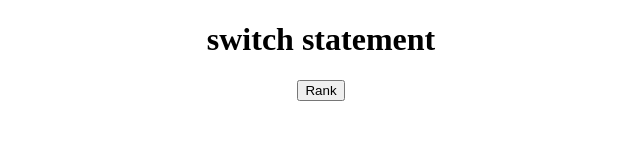
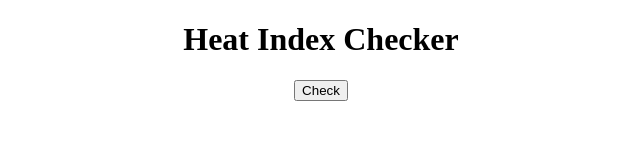
Before and after one commit to samanthamauricelacuesta-cmd/FV_ICT9_Q4_DRILL2_LACUESTA_SAMANTHA, a plain HTML site: page index.html in a window 1280 px wide. Shown: the whole page, without its empty margins (319-959 px from the left). Drawn offline with Linux system fonts and the light colour scheme.

Commit message:
Update index.html

```diff
--- a/index.html
+++ b/index.html
@@ -7,8 +7,8 @@
 </head>
 <body>
     <center>
-    <h1>switch statement</h1>
-    <button class="btn btn-info" onclick="teamrank()">Rank</button>
+    <h1>Heat Index Checker</h1>
+    <button class="btn btn-info" onclick="CheckHeat()">Check</button>
     <script>
     function teamrank(){
         var rank = "1st";//string
```
